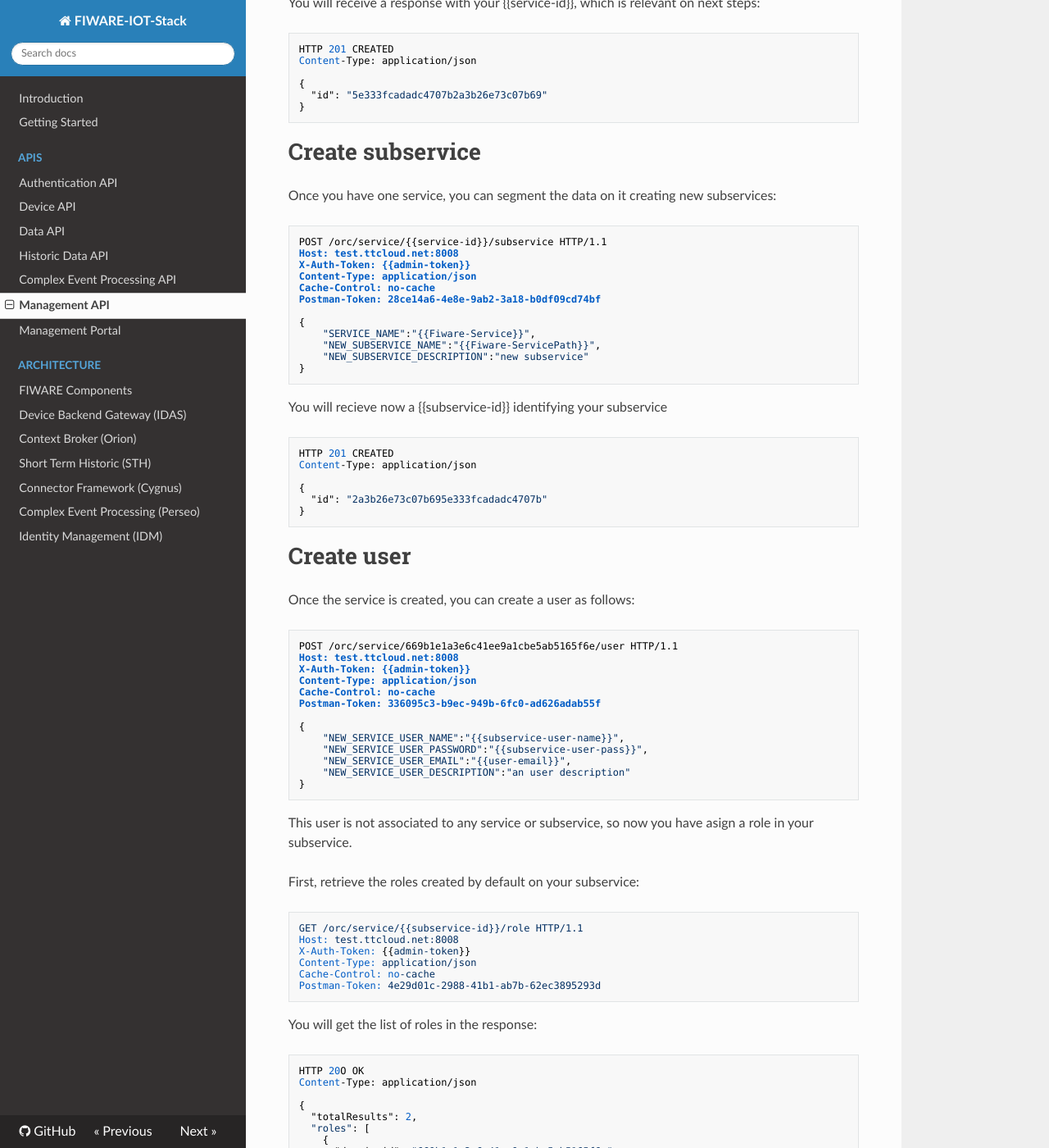
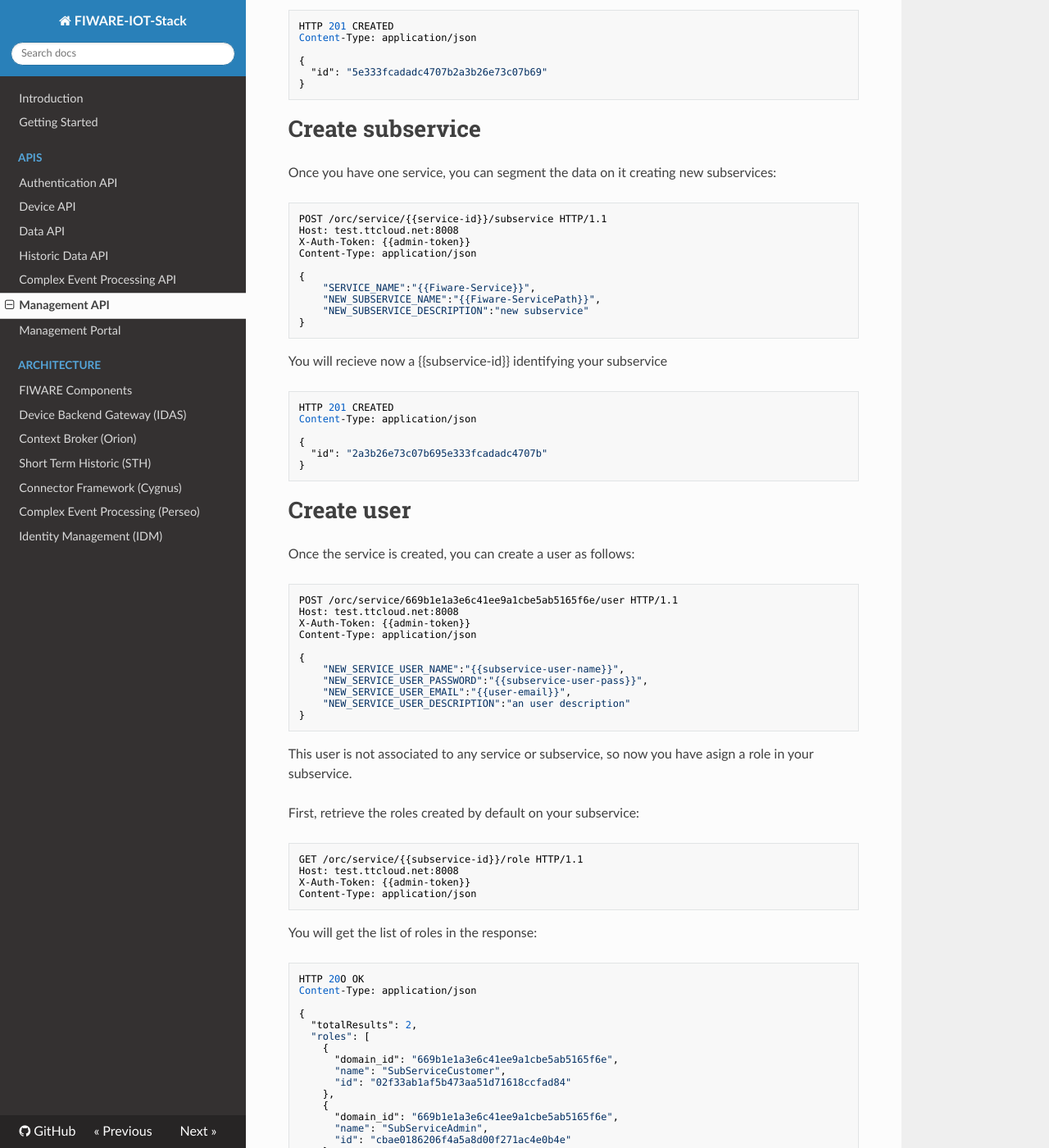
Before and after one commit to telefonicaid/thinking-cities, an MkDocs documentation site: the page built from docs/management_api.md, in a window 1280 px wide and 1400 px high, scrolled down 676 px. Shown: the whole window at 82% size. Built offline with MkDocs 1.6.1, drawn with Linux system fonts in a browser that asks for light colours; nearby versions of some CDN libraries; old or Windows-style settings are respelled for this version of MkDocs; some of the changed text lies outside the part shown.

Commit message:
Update management_api.md

````diff
--- a/docs/management_api.md
+++ b/docs/management_api.md
@@ -15,8 +15,6 @@ POST /orc/service/{{service-id}}/service HTTP/1.1
 Host: test.ttcloud.net:8008
 X-Auth-Token: {{admin-token}}
 Content-Type: application/json
-Cache-Control: no-cache
-Postman-Token: 28ce14a6-4e8e-9ab2-3a18-b0df09cd74bf
 
 {
     "NEW_SERVICE_NAME":"{{Fiware-Service}}",
@@ -44,8 +42,6 @@ POST /orc/service/{{service-id}}/subservice HTTP/1.1
 Host: test.ttcloud.net:8008
 X-Auth-Token: {{admin-token}}
 Content-Type: application/json
-Cache-Control: no-cache
-Postman-Token: 28ce14a6-4e8e-9ab2-3a18-b0df09cd74bf
 
 {
     "SERVICE_NAME":"{{Fiware-Service}}",
@@ -75,8 +71,6 @@ POST /orc/service/669b1e1a3e6c41ee9a1cbe5ab5165f6e/user HTTP/1.1
 Host: test.ttcloud.net:8008
 X-Auth-Token: {{admin-token}}
 Content-Type: application/json
-Cache-Control: no-cache
-Postman-Token: 336095c3-b9ec-949b-6fc0-ad626adab55f
 
 {
     "NEW_SERVICE_USER_NAME":"{{subservice-user-name}}",
@@ -95,8 +89,6 @@ GET /orc/service/{{subservice-id}}/role HTTP/1.1
 Host: test.ttcloud.net:8008
 X-Auth-Token: {{admin-token}}
 Content-Type: application/json
-Cache-Control: no-cache
-Postman-Token: 4e29d01c-2988-41b1-ab7b-62ec3895293d
 ```
 
 You will get the list of roles in the response:
````
Also changed, not shown: other parts of docs/management_api.md (+1 -1 lines).
